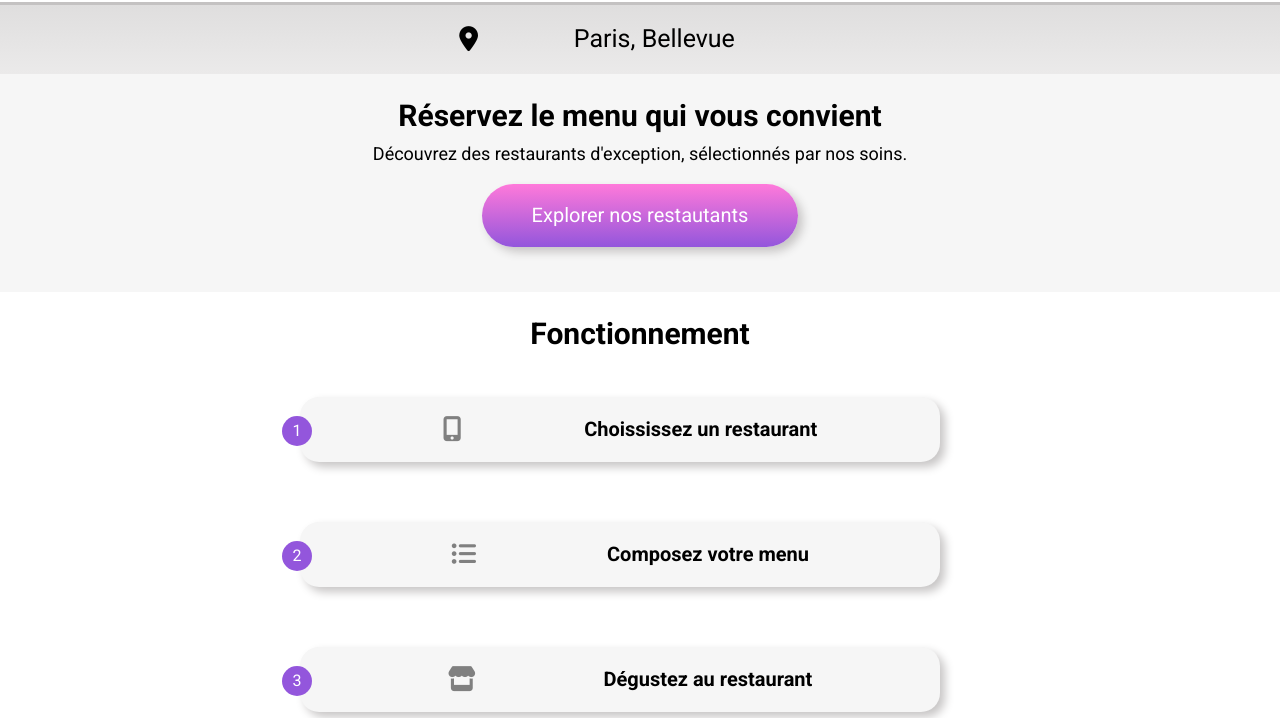
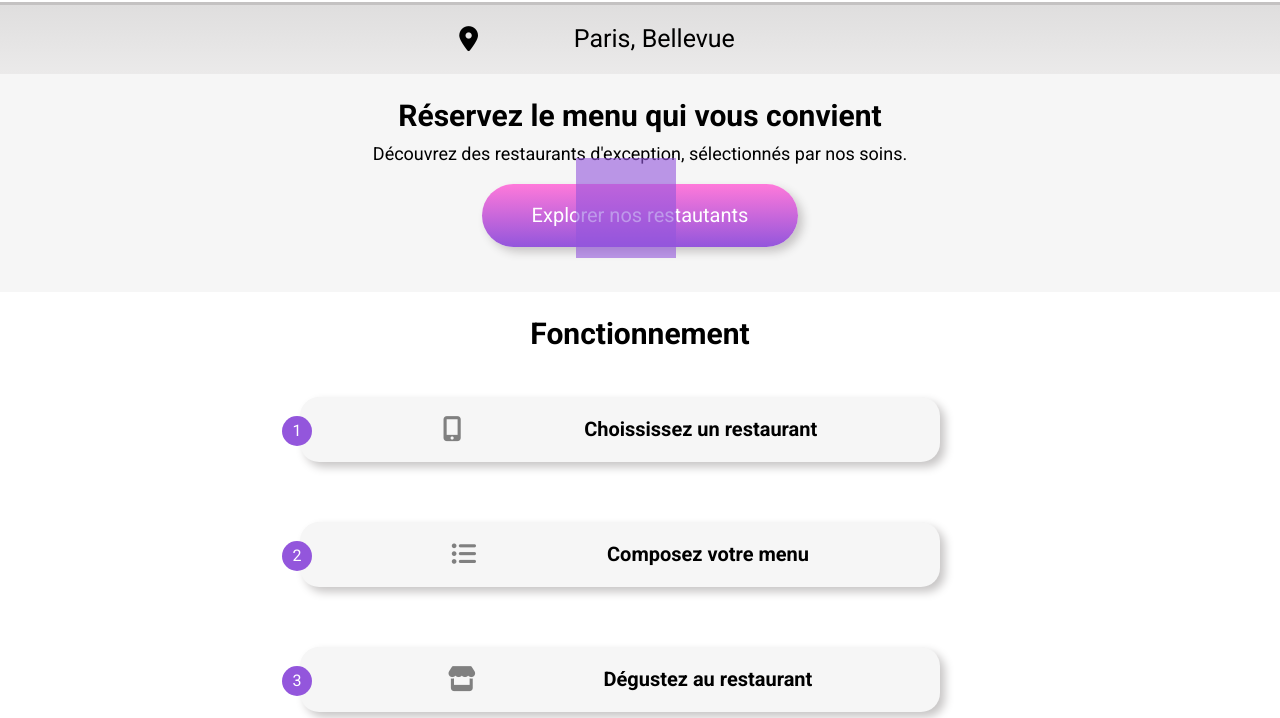
Before and after one commit to LB0703/P3-Ohmyfood, a website: page index.html in a window 1280 px wide. Shown: the part 82-800 px from the top of the page. Drawn offline with Linux system fonts and the light colour scheme; a web font is replaced by a local one.

Commit message:
end of the day 02 juin

```diff
--- a/index.html
+++ b/index.html
@@ -12,6 +12,11 @@
       <link rel="stylesheet" href="./css/style.css">
 </head>
 <body>
+      <div class="modal">
+            <div class="spinner">
+
+            </div>
+      </div>
       <header>
             <div class=header>
             <img  class="header__logo" src="./images/logo/ohmyfood.png" alt="logo ohmyfood">
--- /dev/null
+++ b/scss/pages/_modal.scss
@@ -0,0 +1,20 @@
+.modal{
+ position: fixed;
+ top: 0;
+ left: 0;
+ width: 100%;
+ height: 100%;
+ background-color: rgba(175, 161, 161, 0);
+ z-index: 100000;
+ opacity: 0.6;
+
+.spinner{
+      background-color: #9356DC;
+      width: 100px;
+      height: 100px;
+      display: inline-block;
+      position: absolute;
+      top: 30%;
+      left: 45%;
+}
+}
--- a/scss/style.scss
+++ b/scss/style.scss
@@ -3,6 +3,7 @@
 @import "base/footer";
 @import "base/header";
 @import "components/buttons";
+@import "pages/modal";
 
 
 $color-primary: #9356DC;
@@ -300,6 +301,16 @@ p {
                   align-items: center;
                   margin: 0 30px;
             }
+            &__heart{
+
+                  transform: scale(1);
+                  transition: 1s;
+                  &:hover{
+                        transform: scale(0);
+                        color: #9356DC;
+                        border: solid blue;
+                  }
+            }
             &__far {
                   font-size: 25px;
                   position: absolute;
```
Also changed, not shown: css/style.css, 3 other files.
